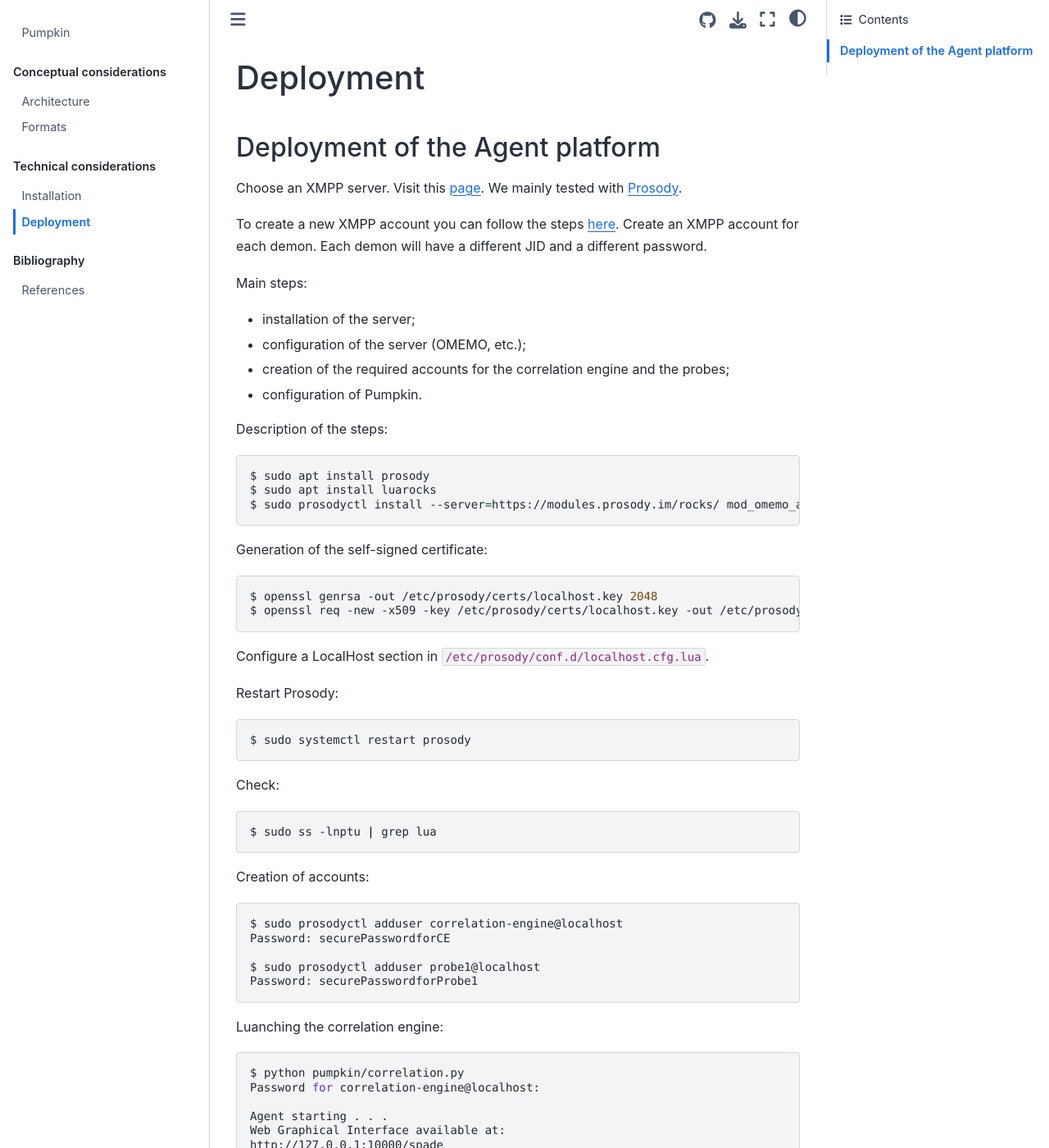
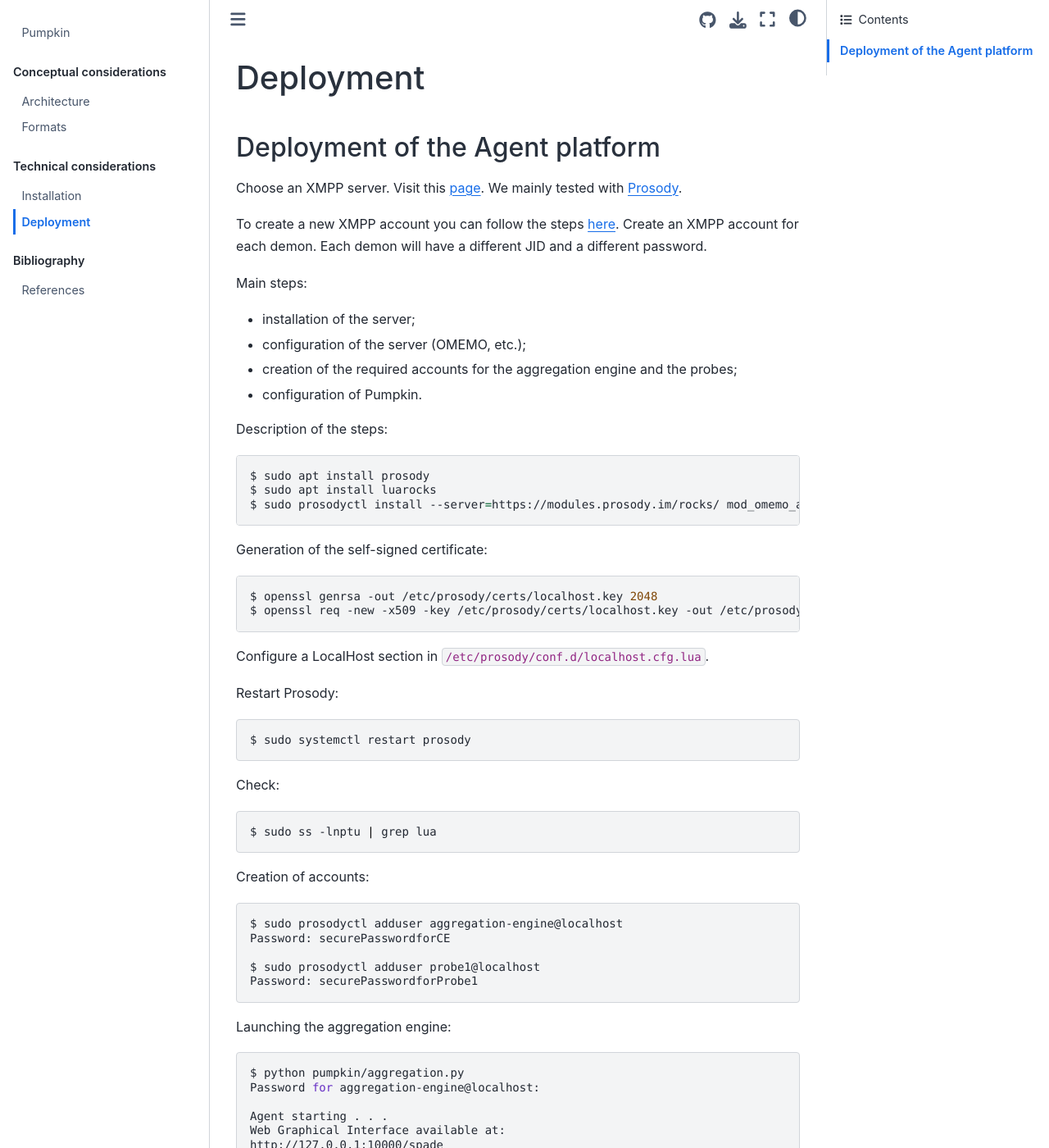
Before and after one commit to scandale-project/scandale, a Sphinx documentation site: the page built from docs/deployment.rst, in a window 1280 px wide and 1400 px high. Shown: the whole window at 82% size. Built offline with Sphinx 7.4.7 and the Sphinx Book theme 1.1.4, drawn with Linux system fonts in a browser that asks for light colours; a script that is not in the unit is left out.

```diff
--- a/docs/architecture.rst
+++ b/docs/architecture.rst
@@ -53,7 +53,7 @@ Time-Stamp Protocol (TSP) RFC 3161
 This main responsibility of this agent is to collect data from the
 different scanning tools.
 This agent is as well responsible of timestamping the collected data
-by using a third party provider.
+by using a third party provider (see `RFC 3161 <https://www.ietf.org/rfc/rfc3161.txt>`_).
 
 
 Pub/Sub mechanism
--- a/docs/deployment.rst
+++ b/docs/deployment.rst
@@ -16,7 +16,7 @@ Main steps:
 
 - installation of the server;
 - configuration of the server (OMEMO, etc.);
-- creation of the required accounts for the correlation engine and the probes;
+- creation of the required accounts for the aggregation engine and the probes;
 - configuration of Pumpkin.
 
 Description of the steps:
@@ -56,7 +56,7 @@ Creation of accounts:
 
 .. code-block:: bash
 
-    $ sudo prosodyctl adduser correlation-engine@localhost
+    $ sudo prosodyctl adduser aggregation-engine@localhost
     Password: securePasswordforCE
 
     $ sudo prosodyctl adduser probe1@localhost
@@ -64,12 +64,12 @@ Creation of accounts:
 
 
 
-Luanching the correlation engine:
+Launching the aggregation engine:
 
 .. code-block:: bash
 
-    $ python pumpkin/correlation.py
-    Password for correlation-engine@localhost:
+    $ python pumpkin/aggregation.py
+    Password for aggregation-engine@localhost:
 
     Agent starting . . .
     Web Graphical Interface available at:
```
Also changed, not shown: 2 other files.
